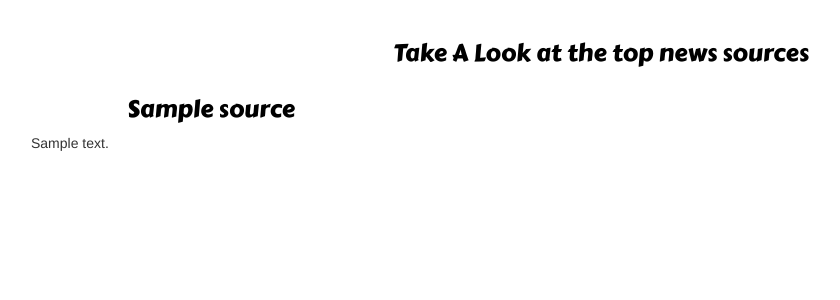
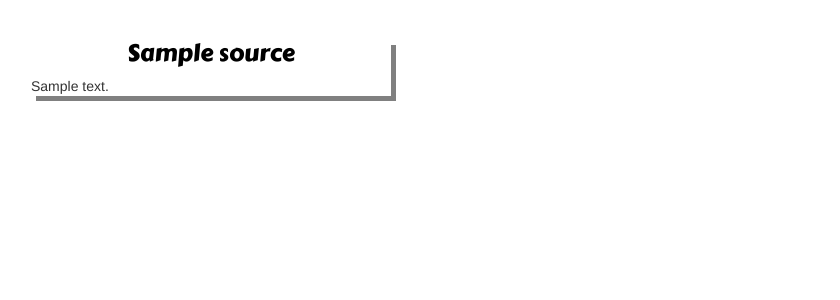
Before and after one commit to costamay/News-Highlight, a Flask app: page / in a window 1280 px wide. Shown: the part 56-356 px from the top of the page, without its empty margins (39-879 px from the left). Run offline with Flask 2, Linux system fonts and the light colour scheme; a database or web service that is not in the repository returns one stand-in record (values such as "Sample title"); data that the repository does not hold is empty; some libraries are stand-ins or nearby versions.

Commit message:
remove the heading from the index,html

```diff
--- a/app/static/css/index.css
+++ b/app/static/css/index.css
@@ -9,3 +9,9 @@
  a{
      text-decoration: none;
  }
+ .card{
+    box-shadow:5px 5px grey;
+}
+.card:hover{
+    transform: scale(1.1);
+}
--- a/app/templates/index.html
+++ b/app/templates/index.html
@@ -11,7 +11,7 @@
 {% block content %}
 <section class="bg-secondary">
     <div class="container" id="content">
-            <h3 class="text-light">Take A Look at the top news sources</h3>
+
         <div class="row">
 
             {{macro.displayNewsList(news_source)}}
```
